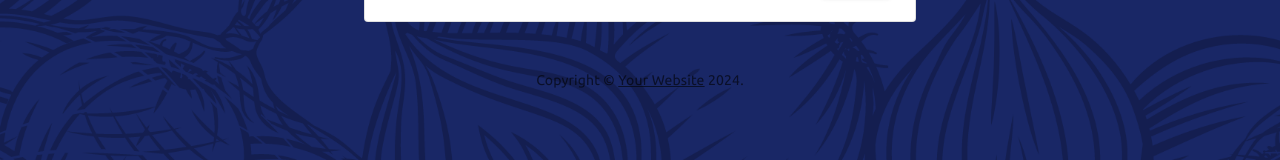
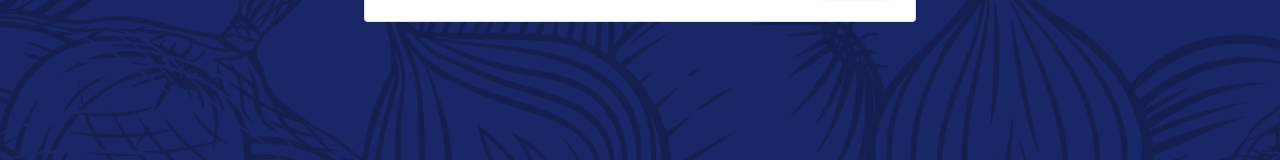
Before and after one commit to Juromelouise/Research-System, a React (Create React App) app in the folder Client/: page /checkout in a window 1280 px wide. Shown: the part 560-720 px from the top of the page. Built offline with nearby package versions, Linux system fonts and the light colour scheme.

Commit message:
fix add and minus quantity

```diff
--- a/Client/src/Components/Cart/Cart.js
+++ b/Client/src/Components/Cart/Cart.js
@@ -13,18 +13,22 @@ const Cart = () => {
   const increaseQty = (id) => {
     const qty = quantity + 1;
     setQuantity(qty);
-    addToCart(id, qty)
+    addToCart(id, qty);
   };
 
   const decreaseQty = (id) => {
     if (quantity <= 1) return;
     const qty = quantity - 1;
     setQuantity(qty);
-    addToCart(id, qty)
+    addToCart(id, qty);
   };
 
-  const addToCart = (id) => {
-    dispatch(addItemToCart(id, quantity));
+  const addToCart = (id, qty) => {
+    dispatch(addItemToCart(id, qty));
+  };
+
+  const removeCartItemHandler = (id) => {
+    dispatch(removeItemFromCart(id));
   };
 
   const checkoutHandler = () => {
@@ -47,17 +51,24 @@ const Cart = () => {
                   <h3>{item.name}</h3>
                   <p>Price: ${item.price}</p>
                   <Button
-                    onClick={() => decreaseQty(item.product, item.quantity)}
+                    onClick={() => decreaseQty(item.product)}
                     className="count"
                   >
                     -
                   </Button>
-                  <p>Quantity: {quantity}</p>
+                  <p>Quantity: {item.quantity}</p>
                   <Button
-                    onClick={() => increaseQty(item.product, item.quantity)}
+                    onClick={() => increaseQty(item.product)}
                     className="count"
                   >
                     +
+                  </Button>
+                  <Button
+                    color="error"
+                    variant="contained"
+                    onClick={() => removeCartItemHandler(item.product)}
+                  >
+                    Remove Item
                   </Button>
                   <p>Total: ${item.price * item.quantity}</p>
                 </div>
--- a/Client/src/Components/Cart/Checkout.js
+++ b/Client/src/Components/Cart/Checkout.js
@@ -1,36 +1,19 @@
-import * as React from 'react';
-import CssBaseline from '@mui/material/CssBaseline';
-import AppBar from '@mui/material/AppBar';
-import Box from '@mui/material/Box';
-import Container from '@mui/material/Container';
-import Toolbar from '@mui/material/Toolbar';
-import Paper from '@mui/material/Paper';
-import Stepper from '@mui/material/Stepper';
-import Step from '@mui/material/Step';
-import StepLabel from '@mui/material/StepLabel';
-import Button from '@mui/material/Button';
-import Link from '@mui/material/Link';
-import Typography from '@mui/material/Typography';
-import AddressForm from './AddressForm';
-import Review from './Review';
-import { useSelector } from 'react-redux';
-import { getToken } from '../../utils/helpers';
-import axios from 'axios';
+import * as React from "react";
+import Box from "@mui/material/Box";
+import Container from "@mui/material/Container";
+import Paper from "@mui/material/Paper";
+import Stepper from "@mui/material/Stepper";
+import Step from "@mui/material/Step";
+import StepLabel from "@mui/material/StepLabel";
+import Button from "@mui/material/Button";
+import Typography from "@mui/material/Typography";
+import AddressForm from "./AddressForm";
+import Review from "./Review";
+import { useSelector } from "react-redux";
+import { getToken } from "../../utils/helpers";
+import axios from "axios";
 
-function Copyright() {
-  return (
-    <Typography variant="body2" color="text.secondary" align="center">
-      {'Copyright © '}
-      <Link color="inherit" href="https://mui.com/">
-        Your Website
-      </Link>{' '}
-      {new Date().getFullYear()}
-      {'.'}
-    </Typography>
-  );
-}
-
-const steps = ['Shipping address', 'Review your order'];
+const steps = ["Shipping address", "Review your order"];
 
 function getStepContent(step) {
   switch (step) {
@@ -39,7 +22,7 @@ function getStepContent(step) {
     case 1:
       return <Review />;
     default:
-      throw new Error('Unknown step');
+      throw new Error("Unknown step");
   }
 }
 
@@ -63,8 +46,11 @@ export default function Checkout() {
         },
       };
 
-      order.totalPrice = order.orderItems.reduce((acc, item) => acc + item.price * item.quantity, 0)
-      console.log(order)
+      order.totalPrice = order.orderItems.reduce(
+        (acc, item) => acc + item.price * item.quantity,
+        0
+      );
+      console.log(order);
       await axios.post(
         `${process.env.REACT_APP_API}/order/neworder`,
         order,
@@ -79,10 +65,10 @@ export default function Checkout() {
   };
 
   const handleNext = () => {
-    setIsNext(prev => prev + 1);
+    setIsNext((prev) => prev + 1);
     setTimeout(() => {
       setActiveStep(activeStep + 1);
-    }, 300)
+    }, 300);
   };
 
   const handleBack = () => {
@@ -92,7 +78,10 @@ export default function Checkout() {
   return (
     <React.Fragment>
       <Container component="main" maxWidth="sm" sx={{ mb: 4 }}>
-        <Paper variant="outlined" sx={{ my: { xs: 3, md: 6 }, p: { xs: 2, md: 3 } }}>
+        <Paper
+          variant="outlined"
+          sx={{ my: { xs: 3, md: 6 }, p: { xs: 2, md: 3 } }}
+        >
           <Typography component="h1" variant="h4" align="center">
             Checkout
           </Typography>
@@ -118,19 +107,21 @@ export default function Checkout() {
             <React.Fragment>
               {/* {getStepContent(activeStep)} */}
               {activeStep === 0 ? <AddressForm isNext={isNext} /> : <Review />}
-              <Box sx={{ display: 'flex', justifyContent: 'flex-end' }}>
+              <Box sx={{ display: "flex", justifyContent: "flex-end" }}>
                 {activeStep !== 0 && (
                   <Button onClick={handleBack} sx={{ mt: 3, ml: 1 }}>
                     Back
                   </Button>
                 )}
-                {activeStep === 0 ? <Button
-                  variant="contained"
-                  onClick={handleNext}
-                  sx={{ mt: 3, ml: 1 }}
-                >
-                  Next
-                </Button> :
+                {activeStep === 0 ? (
+                  <Button
+                    variant="contained"
+                    onClick={handleNext}
+                    sx={{ mt: 3, ml: 1 }}
+                  >
+                    Next
+                  </Button>
+                ) : (
                   <Button
                     variant="contained"
                     onClick={createOrder}
@@ -138,13 +129,11 @@ export default function Checkout() {
                   >
                     Place Order
                   </Button>
-                }
-
+                )}
               </Box>
             </React.Fragment>
           )}
         </Paper>
-        <Copyright />
       </Container>
     </React.Fragment>
   );
```
